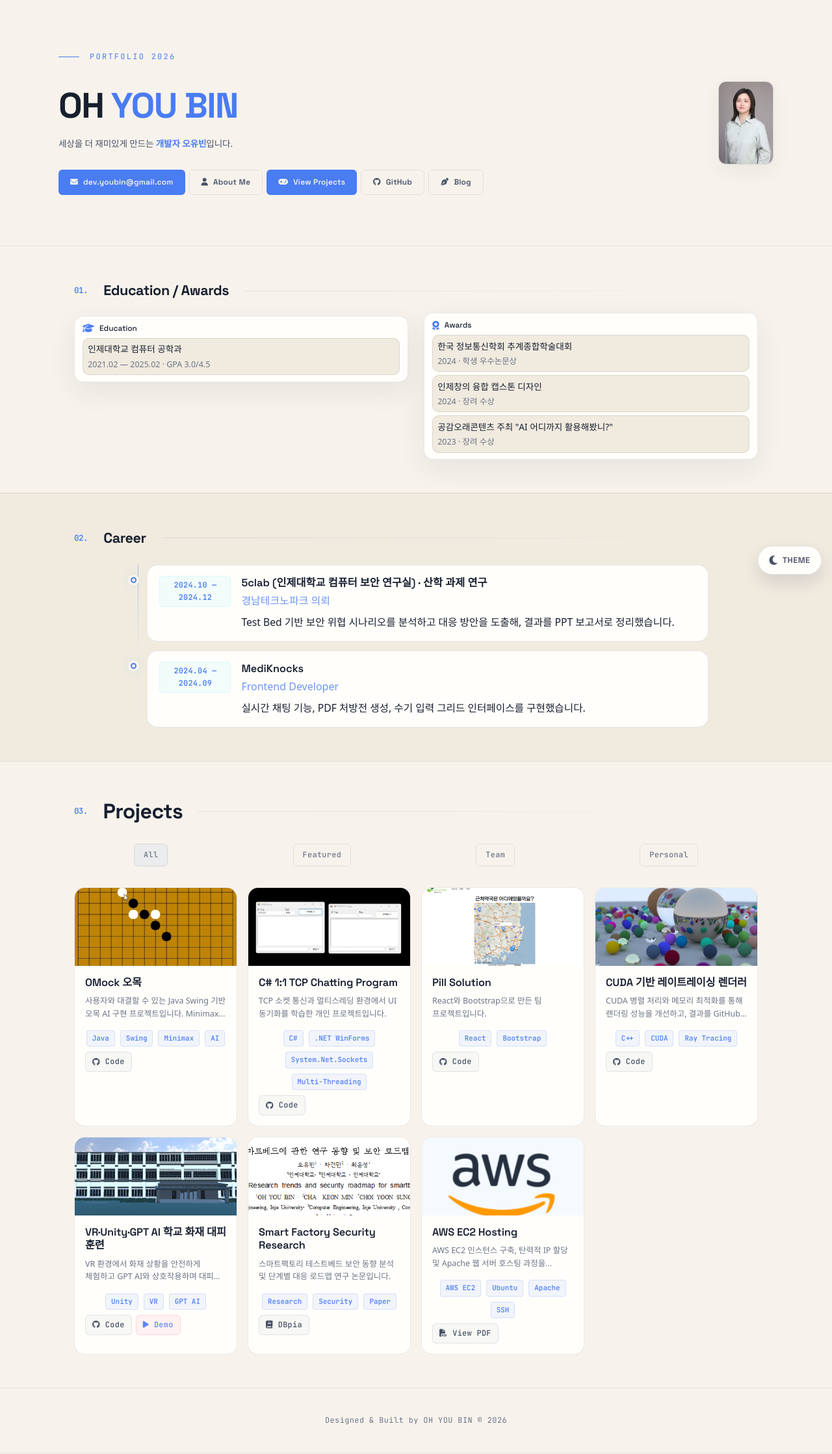
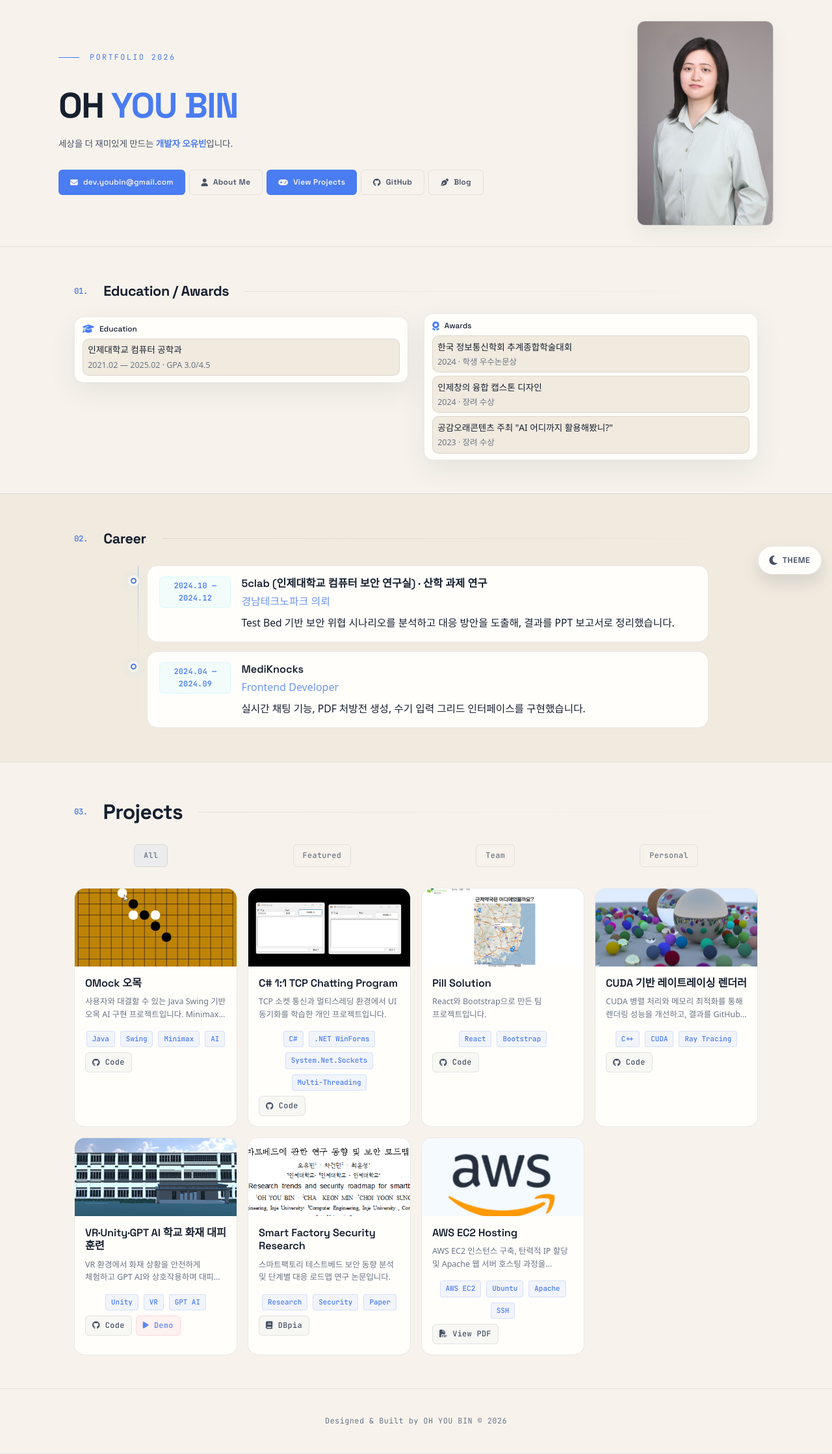
Before and after one commit to eye2ffect/eye2ffect.github.io, a Jekyll site: the page built from index.html, in a window 1280 px wide. Shown: the whole page at 65% size. Built offline with Jekyll 4.4.1, drawn with Linux system fonts in a browser that asks for light colours; some web fonts are replaced.

Commit message:
Refine hero profile image size

```diff
--- a/assets/css/main.css
+++ b/assets/css/main.css
@@ -363,7 +363,7 @@ html {
 
 .hero-inner {
   display: grid;
-  grid-template-columns: 1fr 150px;
+  grid-template-columns: 1fr 230px;
   gap: var(--space-6);
   align-items: center;
 }
@@ -381,7 +381,7 @@ html {
   overflow: hidden;
   transition: border-color 0.18s var(--ease-smooth), box-shadow 0.18s var(--ease-smooth), background-color 0.18s var(--ease-smooth), filter 0.18s var(--ease-smooth);
   width: 100%;
-  max-width: 85px;
+  max-width: 210px;
   aspect-ratio: 2 / 3;
   height: auto;
 }
@@ -402,8 +402,8 @@ html {
 @media (max-width: 900px) {
   .hero-inner { grid-template-columns: 1fr; }
   .hero-right { order: -1; margin-bottom: var(--space-4); display: flex; justify-content: center; }
-  .hero-profile-wrap { max-width: 70px; aspect-ratio: 2 / 3; height: auto; }
-  .hero-profile { object-position: center 3%; }
+  .hero-profile-wrap { max-width: 165px; aspect-ratio: 2 / 3; height: auto; }
+  .hero-profile { object-position: center 15%; }
 }
 
 .hero-actions {
```
